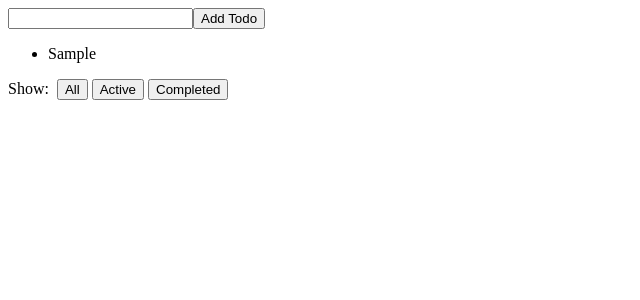
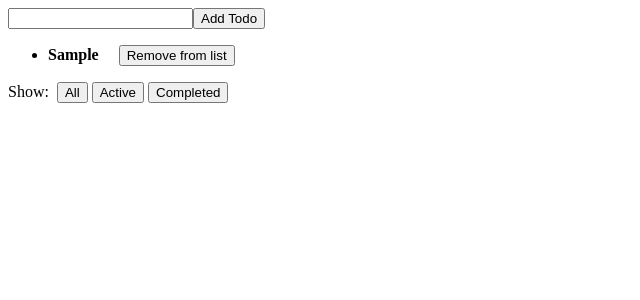
Before and after one commit to Anthv96A/react-redux, a React (Create React App) app: page / in a window 1280 px wide. Both pictures are taken after typing "Sample" into the empty fields and a click on the button "Add Todo". Shown: the top 300 px of the page, without its empty margins (0-640 px from the left). Built offline with nearby package versions, Linux system fonts and the light colour scheme.

Commit message:
added remove item

```diff
--- a/src/actions/index.js
+++ b/src/actions/index.js
@@ -1,21 +1,28 @@
 import { v4 as uuid } from 'uuid';
-import { ADD_TODO, SET_VISIBILITY_FILTER, TOGGLE_TODO} from './redux-actions';
+import * as actions from './redux-actions';
 
 export const addTodo = text => ({
-    type: ADD_TODO,
+    type: actions.ADD_TODO,
     id: uuid(),
     text: text
 });
 
 export const setVisibilityFilter = filter => ({
-    type: SET_VISIBILITY_FILTER,
+    type: actions.SET_VISIBILITY_FILTER,
     filter: filter
 });
 
 export const toggleTodo = id => ({
-    type: TOGGLE_TODO,
+    type: actions.TOGGLE_TODO,
     id: id
 });
+
+export const removeTodo = id => {
+    return {
+        type: actions.REMOVE_TODO,
+        id: id
+    }
+};
 
 export const VisibilityFilters = {
     SHOW_ALL: 'SHOW_ALL',
--- a/src/actions/redux-actions.js
+++ b/src/actions/redux-actions.js
@@ -1,3 +1,4 @@
 export const ADD_TODO = 'ADD_TODO';
+export const REMOVE_TODO = 'REMOVE_TODO';
 export const SET_VISIBILITY_FILTER = 'SET_VISIBILITY_FILTER';
 export const TOGGLE_TODO = 'TOGGLE_TODO';
--- a/src/components/containers/VisibleTodoList.js
+++ b/src/components/containers/VisibleTodoList.js
@@ -1,5 +1,5 @@
 import { connect } from 'react-redux';
-import { toggleTodo, VisibilityFilters } from '../../actions/index';
+import { toggleTodo, removeTodo, VisibilityFilters } from '../../actions/index';
 import TodoList from '../ui/TodoList';
 
 
@@ -19,7 +19,8 @@ const mapStateToProps = state => ({
 });
 
 const mapDispatchToProps = dispatch => ({
-    toggleTodo: id => dispatch(toggleTodo(id))
+    toggleTodo: id => dispatch(toggleTodo(id)),
+    removeTodo: id => dispatch(removeTodo(id))
 });
 
 export default connect(mapStateToProps, mapDispatchToProps)(TodoList);
--- a/src/components/ui/Todo.js
+++ b/src/components/ui/Todo.js
@@ -1,10 +1,13 @@
 import React from 'react';
 
-export const Todo = ({onClick, completed, text}) => {
+export const Todo = ({ onClick, onRemove, completed, text }) => {
     const style = { textDecoration: completed ? 'line-through' : 'none'};
     return (
         <li onClick={onClick} style={style}>
-            {text}
+            <div>
+                <b>{text}</b>
+                <button style={{marginLeft: '20px'}} onClick={onRemove}>Remove from list</button>
+            </div>
         </li>
     );
 }
--- a/src/components/ui/TodoList.js
+++ b/src/components/ui/TodoList.js
@@ -1,8 +1,10 @@
 import React from 'react';
 import Todo from './Todo';
 
-const TodoList = ({ todos, toggleTodo }) => {
-    const mapTodos = todos.map(t => <Todo key={t.id} {...t} onClick={() => toggleTodo(t.id)}></Todo>)
+const TodoList = ({ todos, toggleTodo, removeTodo }) => {
+    const mapTodos = todos.map(t =>
+        <Todo key={t.id} {...t} onClick={() => toggleTodo(t.id)} onRemove={() => removeTodo(t.id)}></Todo>
+    )
     return(
         <ul>
             {mapTodos}
--- a/src/reducers/index.js
+++ b/src/reducers/index.js
@@ -1,8 +1,8 @@
 import { combineReducers } from 'redux';
-import todos from './todos';
-import visibilityFilter from './visiblityFilter';
+import todosReducer from './todos';
+import visibilityFilterReducer from './visiblityFilter';
 
 export default combineReducers({
-    todos,
-    visibilityFilter
+    todos: todosReducer,
+    visibilityFilter: visibilityFilterReducer
 });
--- a/src/reducers/todos.js
+++ b/src/reducers/todos.js
@@ -1,4 +1,4 @@
-import { ADD_TODO, TOGGLE_TODO } from '../actions/redux-actions';
+import { ADD_TODO, TOGGLE_TODO, REMOVE_TODO } from '../actions/redux-actions';
 
 const todos = (state = [], action) => {
     switch (action.type) {
@@ -9,6 +9,8 @@ const todos = (state = [], action) => {
             ]
         case TOGGLE_TODO:
             return state.map(t => t.id === action.id ? {...t, completed: !t.completed }: t);
+        case REMOVE_TODO:
+            return state.filter(t => t.id !== action.id);
         default:
             return state;
     }
```
